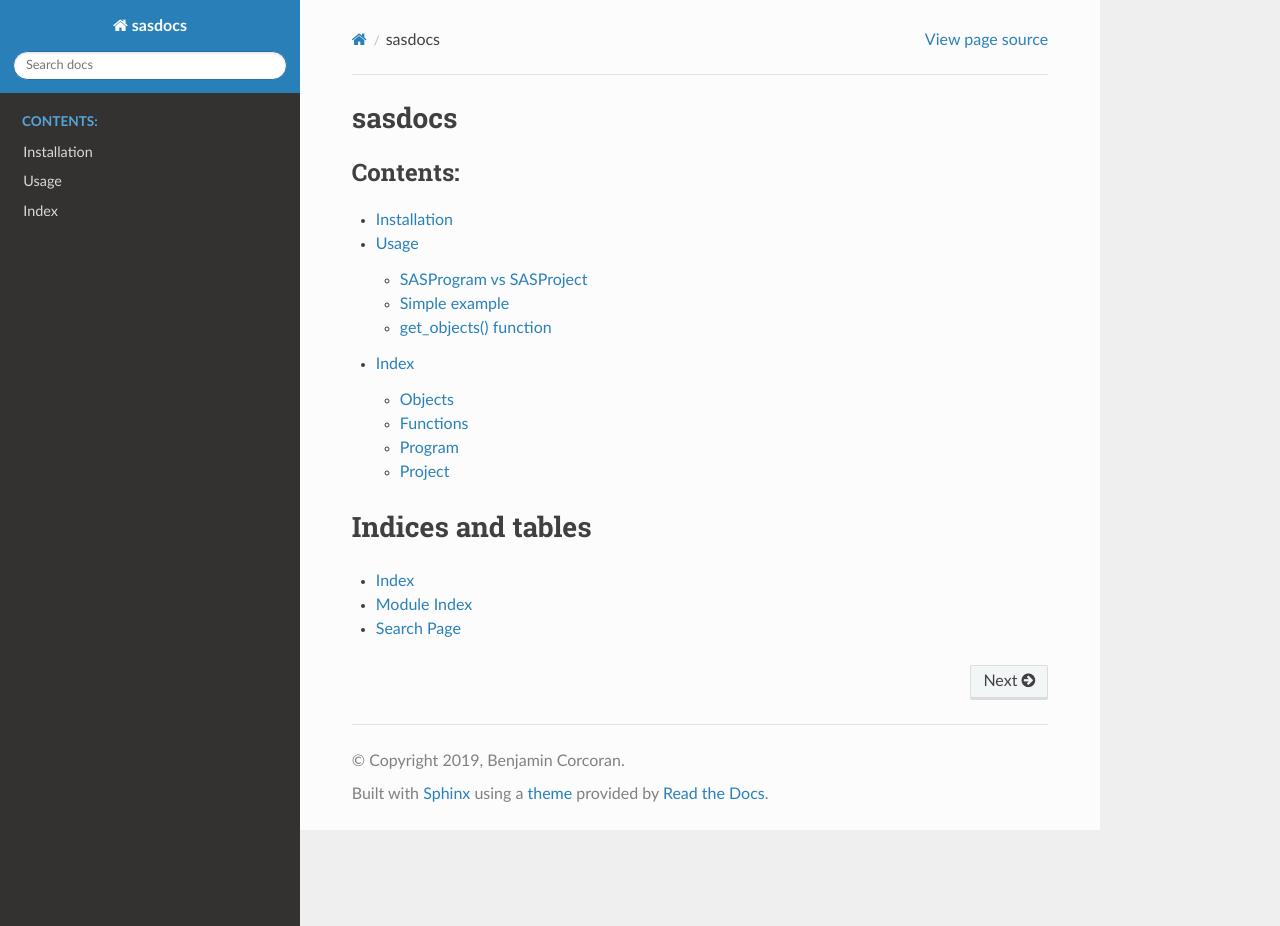
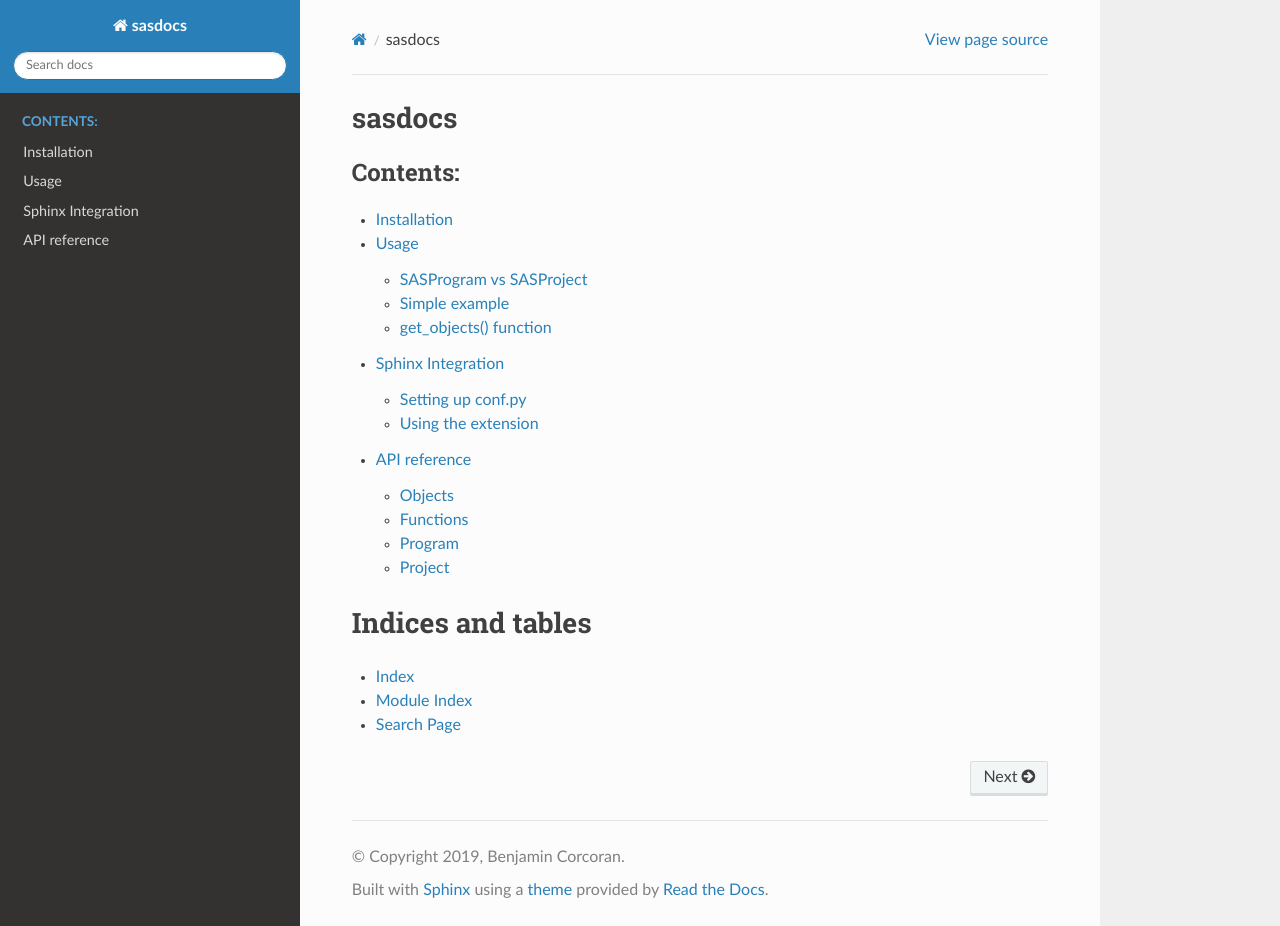
Before and after one commit to benjamincorcoran/sasdocs, a Sphinx documentation site: the page built from docs/source/index.rst, in a window 1280 px wide and 926 px high. Built offline with Sphinx 7.4.7 and the Read the Docs theme 2.0.0, drawn with Linux system fonts in a browser that asks for light colours; some of the changed lines change nothing that is shown.

Commit message:
Add sphinx documentation fixes #55

```diff
--- a/docs/source/index.rst
+++ b/docs/source/index.rst
@@ -7,6 +7,7 @@ sasdocs
 
    installation
    usage
+   sphinx
    objects
 
 
--- a/docs/source/objects.rst
+++ b/docs/source/objects.rst
@@ -1,5 +1,5 @@
-Index
-=====
+API reference
+=============
 
 Objects
 -------
--- /dev/null
+++ b/docs/source/sphinx.rst
@@ -0,0 +1,128 @@
+Sphinx Integration
+==================
+
+Integration with the documentation module `Sphinx <https://www.sphinx-doc.org/en/master/>`_ is possible out of the box using sasdocs.
+If you are not already familiar with sphinx, please follow the `quick-start tutorial <https://www.sphinx-doc.org/en/master/usage/quickstart.html>`_ before continuing.
+
+Setting up conf.py
+##################
+
+In the `conf.py` generated by sphinx in the `source` folder, add the `sasdocs.sphinx` extention to the list of extentions that can be accessed
+by sphinx.
+
+.. code-block:: python
+
+   # -- General configuration ---------------------------------------------------
+
+   # Add any Sphinx extension module names here, as strings. They can be
+   # extensions coming with Sphinx (named 'sphinx.ext.*') or your custom
+   # ones.
+   extensions = ['sphinx.ext.autodoc', 'sphinx.ext.coverage', 'sphinx.ext.napoleon', 'sasdocs.sphinx']
+
+   master_doc = 'index'
+
+Using the extension
+###################
+
+The sasdocs sphinx extention has two parts, a parser and a directive.
+
+Sphinx file parser
+******************
+
+Adding the extension to `conf.py` will allow any `.sas` file found in the `source` folder or below to be referenced in the TOC tree. This
+will then be parsed into a doctree and be exportable in any format. SAS programs should be referenced by the file name without the `.sas`
+extension.
+
+.. code-block:: rst
+
+   .. toctree::
+      :maxdepth: 2
+      :caption: Contents:
+
+      sasprogram1
+      sasprogram2
+      sasprogram3
+
+
+Only `.sas` files found in the source folder or deeper can be parsed directly from the TOC tree directive. To reference SAS files outside of the
+source directory you can use the `sasinclude` directive.
+
+sasinclude directive
+********************
+
+Any `.rst` file in your source directory can call the `sasinclude` directive which will parse the passed SAS file or all SAS files found in the folder
+and return the result at the point that the directive is called.
+
+.. code-block:: rst
+
+    .. This will parse sasprogram1.sas and return the result.
+    .. sasinclude:: ..\sasprograms\sasprogram1.sas
+
+    .. This will parse all programs in the ..\sasprograms directory and return the results here.
+    .. sasinclude:: ..\sasprograms\
+
+
+Example
+*******
+
+The following is an example for setting up a simple SAS code index in your sphinx documentation. Given a project folder structure like
+
+::
+
+    project
+    ├───sascode
+    │       macro_1.sas
+    │       macro_2.sas
+    │       simple_1.sas
+    ├───docs/source
+    |       conf.py
+    |       index.rst
+    |       mainDocumentation.rst
+    |       subDocumentation.rst
+    |       sasIndex.rst
+
+Having added `sasdocs.sphinx` to the extensions section of conf.py, we simply need to add a `sasIndex.rst` stub file that calls our `sasinclude`
+directive.
+
+.. code-block:: rst
+
+    .. sasIndex.rst
+    SAS Index
+    #########
+
+    .. sasinclude:: ..\..\sascode
+
+We also update our index.rst to include this new stub file.
+
+.. code-block:: rst
+
+   .. index.rst
+   Example project documentation
+   =============================
+
+   .. toctree::
+      :maxdepth: 2
+      :caption: Contents:
+
+      mainDocumentation
+      subDocumentation
+      sasIndex
+
+
+The final structure of our project will be
+
+::
+
+    project
+    ├───sascode
+    │       macro_1.sas
+    │       macro_2.sas
+    │       simple_1.sas
+    ├───docs/source
+    |       conf.py
+    |       index.rst
+    |       mainDocumentation.rst
+    |       subDocumentation.rst
+    |       sasIndex.rst
+
+And any SAS files added into the `sascode` folder will be automatically documented into our sasIndex whenever the sphinx documentation is built.
```
